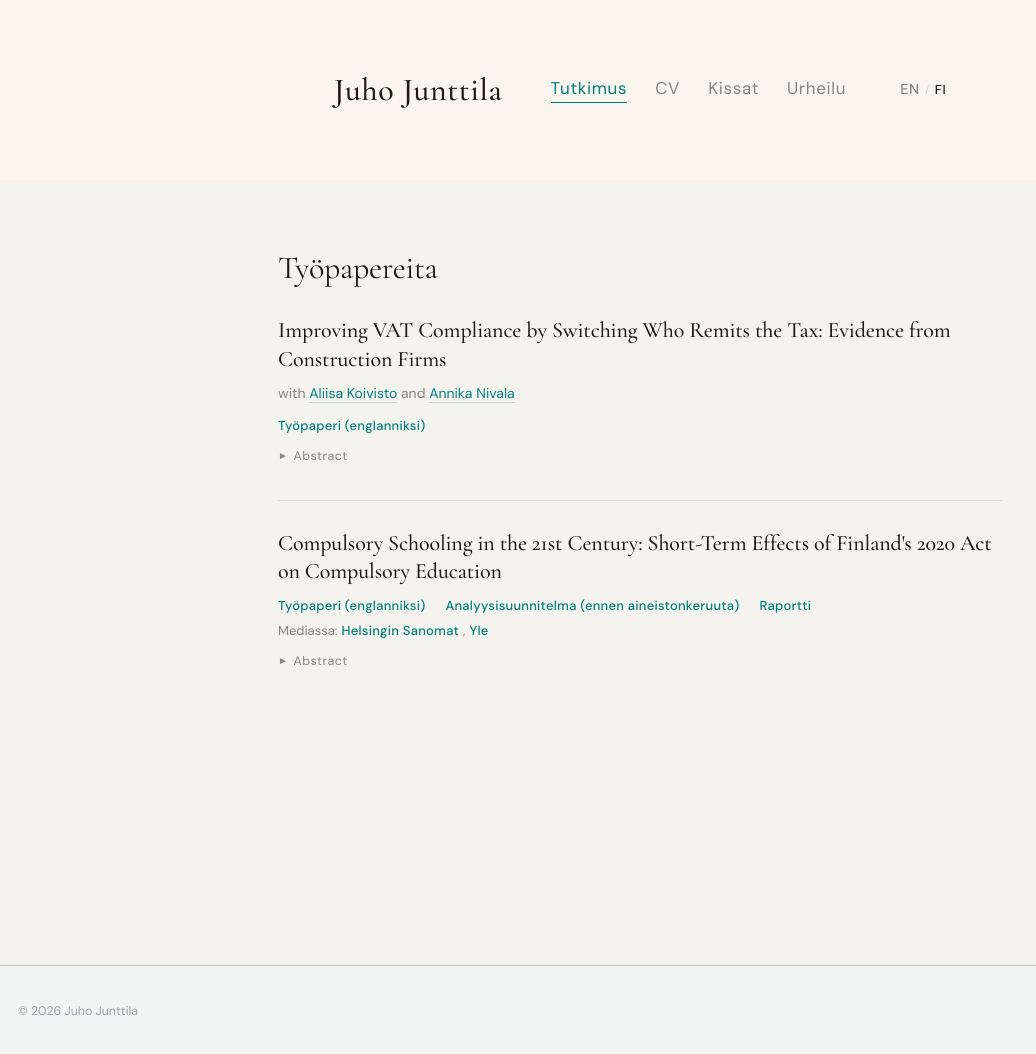
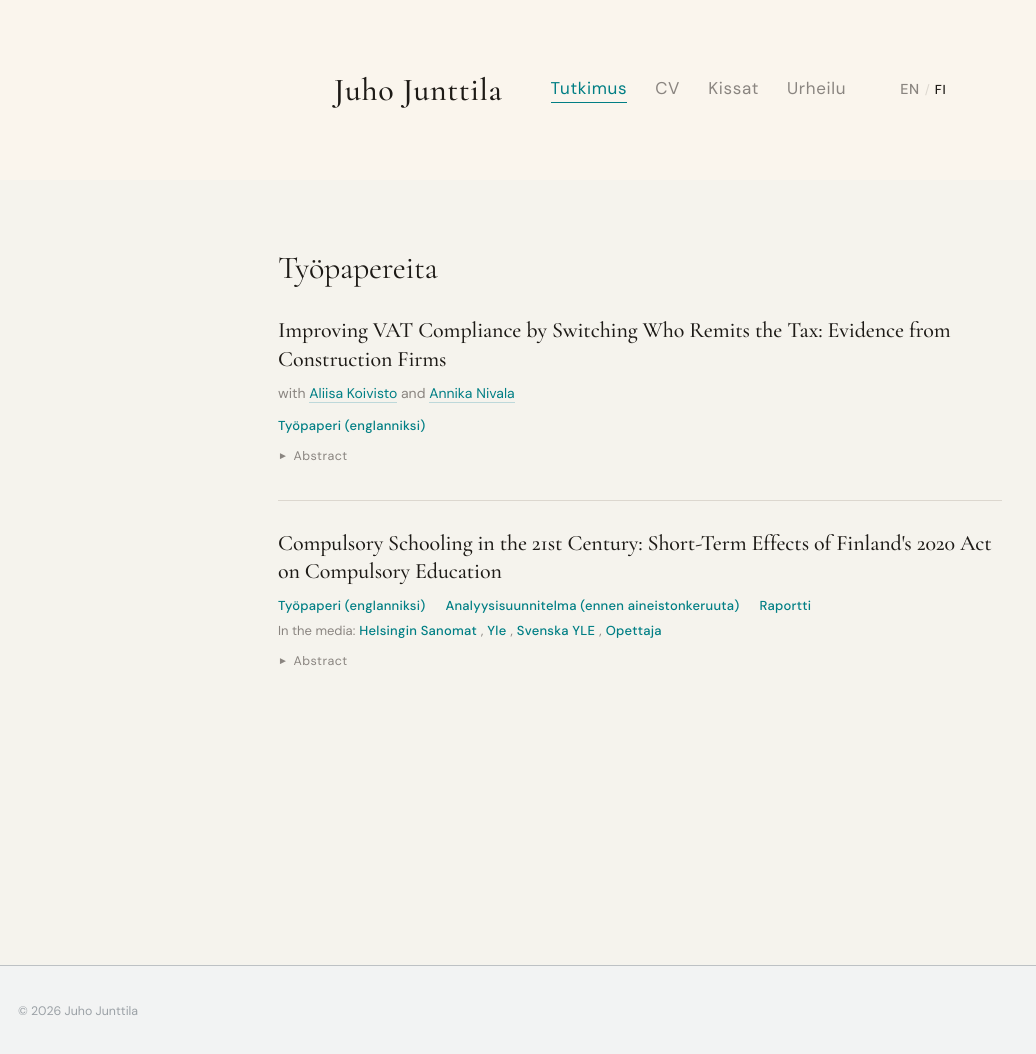
Before and after one commit to Juho-Junttila/Juho-Junttila.github.io, a Jekyll site: the page built from _pages/fi/publications.md, in a window 1280 px wide and 1056 px high. Shown: the whole window, without its empty margins (0-1036 px from the left). Built offline with Jekyll 4.4.1, drawn with Linux system fonts in a browser that asks for light colours.

Commit message:
Update media references in publications.md

```diff
--- a/_pages/fi/publications.md
+++ b/_pages/fi/publications.md
@@ -160,7 +160,7 @@ en_url: /publications/
     <a href="https://www.helsinkigse.fi/media/pages/discussion-papers/discussion-paper-50/c5b0fd436a-1764677074/dp50.pdf" target="_blank" rel="noopener">Työpaperi (englanniksi)</a>
     <a href="https://osf.io/qyfrz" target="_blank" rel="noopener">Analyysisuunnitelma (ennen aineistonkeruuta)</a>
     <a href="https://www.doria.fi/handle/10024/193573" target="_blank" rel="noopener">Raportti</a>
-    <span class="paper-media">Mediassa: <a href="https://www.hs.fi/politiikka/art-2000011662855.html" target="_blank" rel="noopener">Helsingin Sanomat</a>, <a href="https://yle.fi/a/74-20197188" target="_blank" rel="noopener">Yle</a></span>
+    <span class="paper-media">In the media: <a href="https://www.hs.fi/politiikka/art-2000011662855.html" target="_blank" rel="noopener">Helsingin Sanomat</a>, <a href="https://yle.fi/a/74-20197188" target="_blank" rel="noopener">Yle</a>, <a href="https://yle.fi/a/7-10089196" target="_blank" rel="noopener">Svenska YLE</a>, <a href="https://www.opettaja.fi/tyossa/turvaverkko-kantaa-ja-kiristaa/" target="_blank" rel="noopener">Opettaja</a></span>
   </div>
   <button class="abstract-toggle" onclick="toggleAbstract('CSL', this.previousElementSibling.previousElementSibling)">
     <span class="abstract-arrow" id="arrow-CSL">&#9658;</span> Abstract
```
